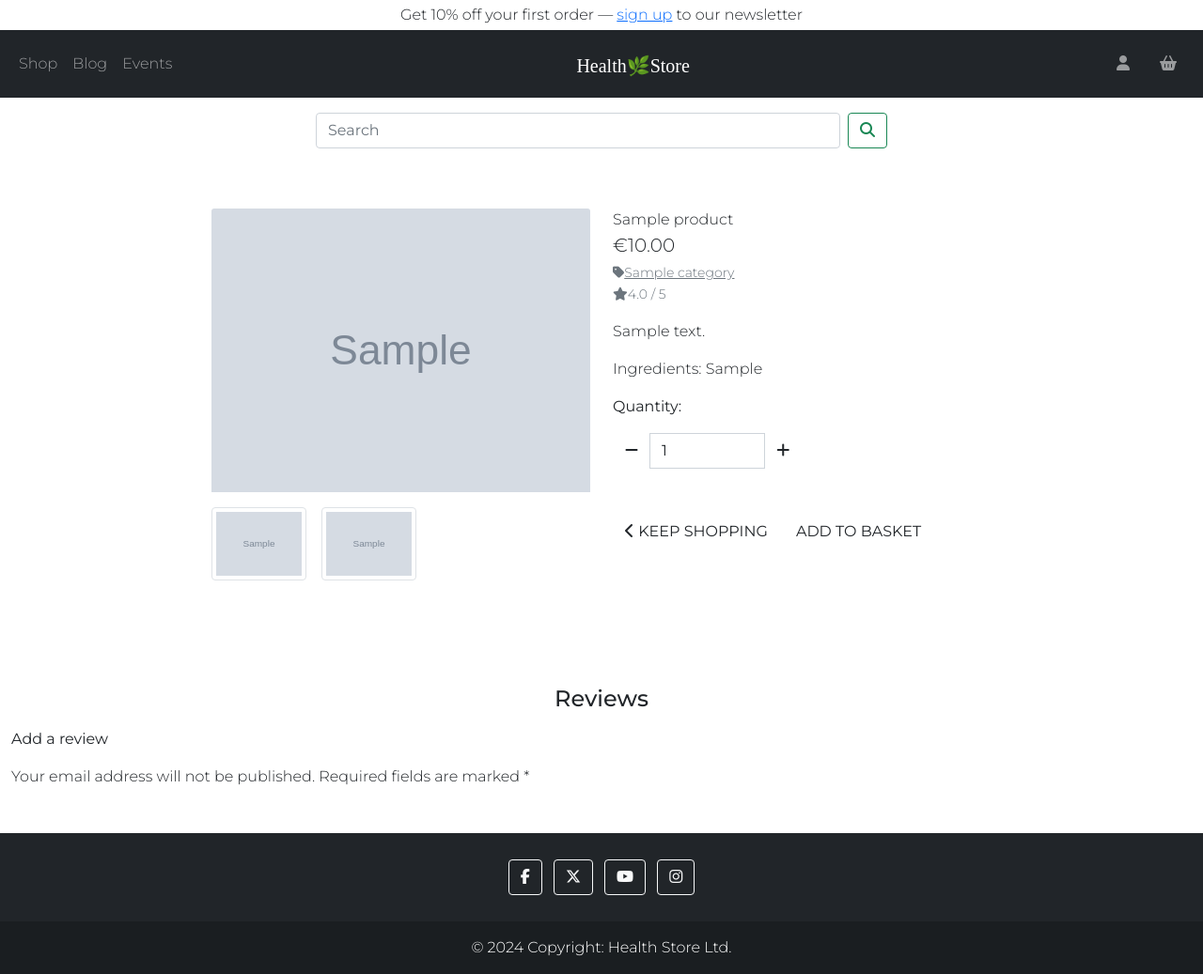
After one commit to Agnieszka-21/health-store, a Django app: page /products/1/ in a window 1280 px wide. The commit adds this page. Shown: the whole page at 94% size. Run offline with Django 3.2, Linux system fonts and the light colour scheme; tables that the repository leaves empty hold one stand-in row (values such as "Sample post"); grey boxes marked "Sample" are stand-in pictures; some libraries are stand-ins or nearby versions; some web fonts are replaced.

Commit message:
Create a product detail template and view

```diff
--- a/products/models.py
+++ b/products/models.py
@@ -43,4 +43,4 @@ class Image(models.Model):
     name_tertiary_img = models.CharField(max_length=254, null=True, blank=True)
 
     def __str__(self):
-        return self.name_primary_img
+        return self.product.name
--- /dev/null
+++ b/products/templates/products/product_detail.html
@@ -0,0 +1,127 @@
+{% extends "base.html" %}
+{% load static %}
+
+
+{% block extra_title %}- Shop {{ product.name }}{% endblock %}
+
+{% block searchbar %}
+<div id="search" class="w-100 mx-auto p-3">
+    <form class="d-flex">
+        <input class="form-control me-2" type="search" placeholder="Search" aria-label="What product would you like to find? Type its name here">
+        <button class="btn btn-outline-success" type="submit" aria-label="Search now"><i class="fa-solid fa-magnifying-glass" aria-hidden="true"></i></button>
+    </form>
+</div>
+{% endblock %}
+
+{% block content %}
+<div class="overlay"></div>
+<div class="container-fluid">
+    <div class="row">
+        <div class="col-12 col-md-6 col-lg-4 offset-lg-2">
+            <div class="image-container my-5">
+                {% for image in product_images %}
+                    {% if image.primary_img %}
+                    <div id="main-image">
+                        <a href="{{ image.primary_img.url }}" target="_blank">
+                            <img class="card-img-top img-fluid" src="{{ image.primary_img.url }}" alt="{{ image.name_primary_img }}">
+                        </a>
+                    </div>
+                    <ol class="list-unstyled d-flex py-3">
+                        {% if image.secondary_img %}
+                        <li class="w-25 me-3">
+                            <img class="img-thumbnail" src="{{ image.secondary_img.url }}" alt="{{ image.name_secondary_img }}">
+                        </li>
+                        {% endif %}
+                        {% if image.tertiary_img %}
+                        <li class="w-25 me-3">
+                            <img class="img-thumbnail" src="{{ image.tertiary_img.url }}" alt="{{ image.name_tertiary_img }}">
+                        </li>
+                        {% endif %}
+                    </ol>
+                    {% else %}
+                    <a href="">
+                        <img class="card-img-top img-fluid" src="{{ MEDIA_URL }}noimage.png" alt="{{ product.name }}">
+                    </a>
+                    {% endif %}
+                {% endfor %}
+            </div>
+        </div>
+        <div class="col-12 col-md-6 col-lg-4">
+            <div class="product-details-container mb-5 mt-md-5">
+                <p class="mb-0">{{ product.name }}</p>
+                <p class="lead mb-0 text-left font-weight-bold">€{{ product.price }}</p>
+                {% if product.category %}
+                <p class="small mt-1 mb-0">
+                    <a class="text-muted" href="{% url 'products' %}?category={{ product.category.name }}">
+                        <i class="fas fa-tag mr-1"></i>{{ product.category.friendly_name }}
+                    </a>
+                </p>
+                {% endif %}
+                {% if product.rating %}
+                    <small class="text-muted"><i class="fas fa-star mr-1"></i>{{ product.rating }} / 5</small>
+                {% else %}
+                    <small class="text-muted">No Rating</small>
+                {% endif %}
+                <p class="mt-3">{{ product.description }}</p>
+                <p class="mt-3">Ingredients: {{ product.ingredients }}</p>
+
+                <form class="form" action="" method="POST">
+                    {% csrf_token %}
+                    <div class="form-row">
+                        <div class="col-12">
+                            <p class="mt-3"><strong>Quantity:</strong></p>
+                            <div class="form-group w-50">
+                                <div class="input-group input-group-{{ product.id }}">
+                                    <div class="input-group-prepend">
+                                        <button class="decrement-qty btn btn-black rounded-0 decrement-qty_{{ product.id }}"
+                                            data-item_id="{{ product.id }}">
+                                            <span class="icon">
+                                                <i class="fas fa-minus"></i>
+                                            </span>
+                                        </button>
+                                    </div>
+                                    <input class="form-control qty_input id_qty_{{ product.id }}" type="number"
+                                        name="quantity" value="1" min="1" max="99"
+                                        data-item_id="{{ product.id }}">
+                                    <div class="input-group-append">
+                                        <button class="increment-qty btn btn-black rounded-0 increment-qty_{{ product.id }}"
+                                            data-item_id="{{ product.id }}">
+                                            <span class="icon">
+                                                <i class="fas fa-plus"></i>
+                                            </span>
+                                        </button>
+                                    </div>
+                                </div>
+                            </div>
+                        </div>
+                        <div class="col{% if s %}-12 mt-2{% endif %}">
+                            <a href="{% url 'products' %}" class="btn btn-outline-black rounded-0 mt-5">
+                                <span class="icon">
+                                    <i class="fas fa-chevron-left"></i>
+                                </span>
+                                <span class="text-uppercase">Keep Shopping</span>
+                            </a>
+                            <input type="submit" class="btn btn-black rounded-0 text-uppercase mt-5" value="Add to Basket">
+                        </div>
+                        <input type="hidden" name="redirect_url" value="{{ request.path }}">
+                    </div>
+                </form>
+            </div>
+        </div>
+        <div class="col-12">
+            <div class="product-review-container mb-5 mt-md-5">
+                <h4 class="text-center">Reviews</h4>
+                <!-- for review in product_reviews -->
+                <form action="" method="POST">
+                    {% csrf_token %}
+                    <div class="form-row">
+                        <div class="col-12">
+                            <p class="mt-3"><strong>Add a review</strong></p>
+                            <p>Your email address will not be published. Required fields are marked *</p>
+                            <!-- Your rating*, your review*, name*, email* -->
+                </form>
+            </div>
+        </div>
+    </div>
+</div>
+{% endblock %}
--- a/products/urls.py
+++ b/products/urls.py
@@ -3,4 +3,5 @@ from . import views
 
 urlpatterns = [
     path('', views.all_products, name='products'),
+    path('<int:product_id>/', views.product_detail, name='product_detail'),
 ]
--- a/products/views.py
+++ b/products/views.py
@@ -1,4 +1,4 @@
-from django.shortcuts import render
+from django.shortcuts import render, redirect, reverse, get_object_or_404
 from django.http import HttpResponse
 from .models import Category, Product, Image
 
@@ -25,3 +25,18 @@ def all_products(request):
     }
 
     return render(request, 'products/products.html', context)
+
+
+def product_detail(request, product_id):
+    """ A view to show individual product details """
+
+    product = get_object_or_404(Product, pk=product_id)
+    product_images = Image.objects.filter(product=product)
+    print(product_images)
+
+    context = {
+        'product': product,
+        'product_images': product_images,
+    }
+
+    return render(request, 'products/product_detail.html', context)
--- a/requirements.txt
+++ b/requirements.txt
@@ -3,6 +3,7 @@ Django==4.2
 django-allauth==0.50.0
 django-countries==7.6.1
 oauthlib==3.2.2
+pillow==11.0.0
 PyJWT==2.9.0
 python3-openid==3.2.0
 pytz==2024.2
```
Also changed, not shown: products/templates/products/products.html (+6 -2 lines), media/tisserand_lavender_2_vbXS5w1.webp (added), media/tisserand_lavender_3_egLGExF.webp (added).
